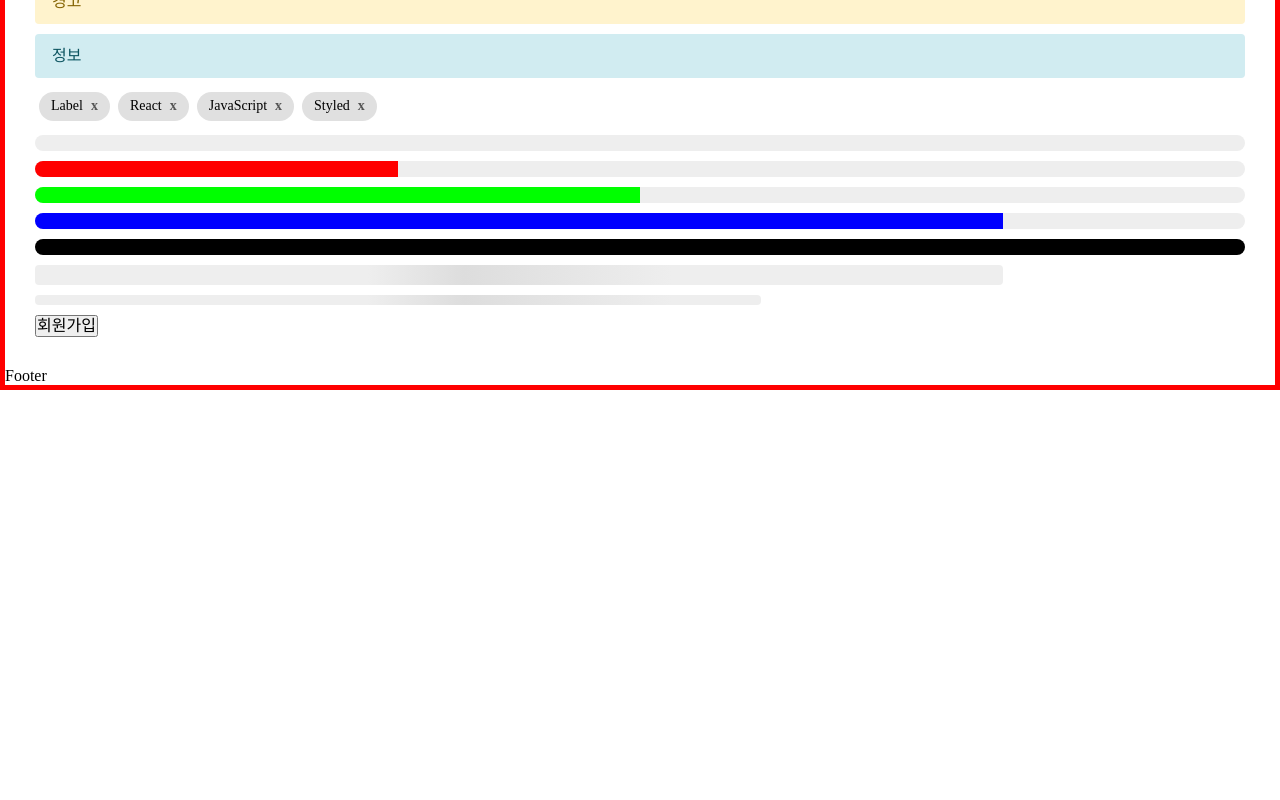
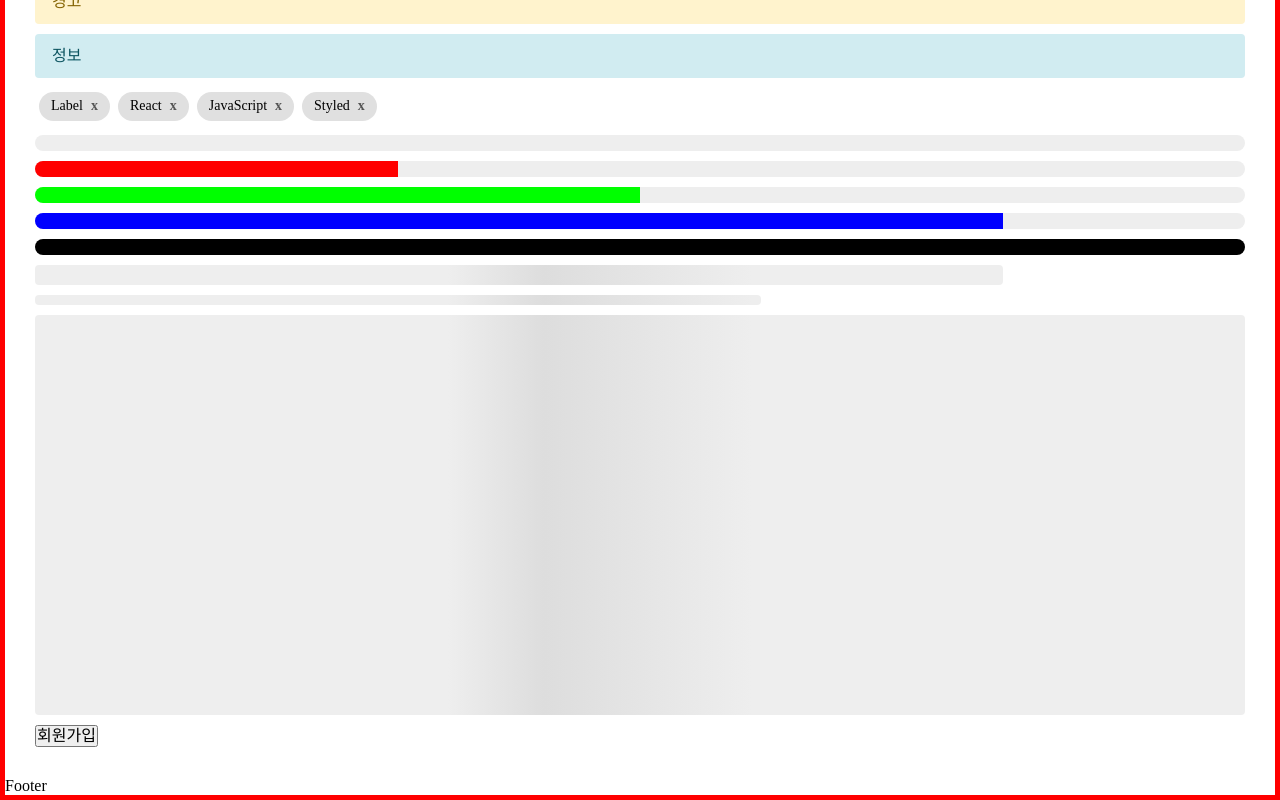
Before and after one commit to devyubi/til_react_cra, a React (Create React App) app: page / in a window 1280 px wide. Shown: the part 896-1696 px from the top of the page. Before the commit the page ends 1286 px from the top, so only its background shows below. Built offline with nearby package versions, Linux system fonts and the light colour scheme.

Commit message:
[docs] Slide.jsx 수정

```diff
--- a/src/components/Slide.jsx
+++ b/src/components/Slide.jsx
@@ -126,17 +126,18 @@ function Slide() {
           <ProgressBar percent={30} color="#f00" />
           <ProgressBar percent={50} color="#0f0" />
           <ProgressBar percent={80} color="#00f" />
-          <ProgressBar percent={100} color="#000" />
+          <ProgressBar percent={100} />
         </div>
         <div>
           <Skeleton width="80%" height="20px" />
           <Skeleton width="60%" height="10px" />
+          <Skeleton width="100%" height="400px" />
         </div>
-        <div>
-          <Tooltip text="click here">
-            <button>회원가입</button>
-          </Tooltip>
-        </div>
+      </div>
+      <div>
+        <Tooltip text="click here">
+          <button>회원가입</button>
+        </Tooltip>
       </div>
     </div>
   );
```
